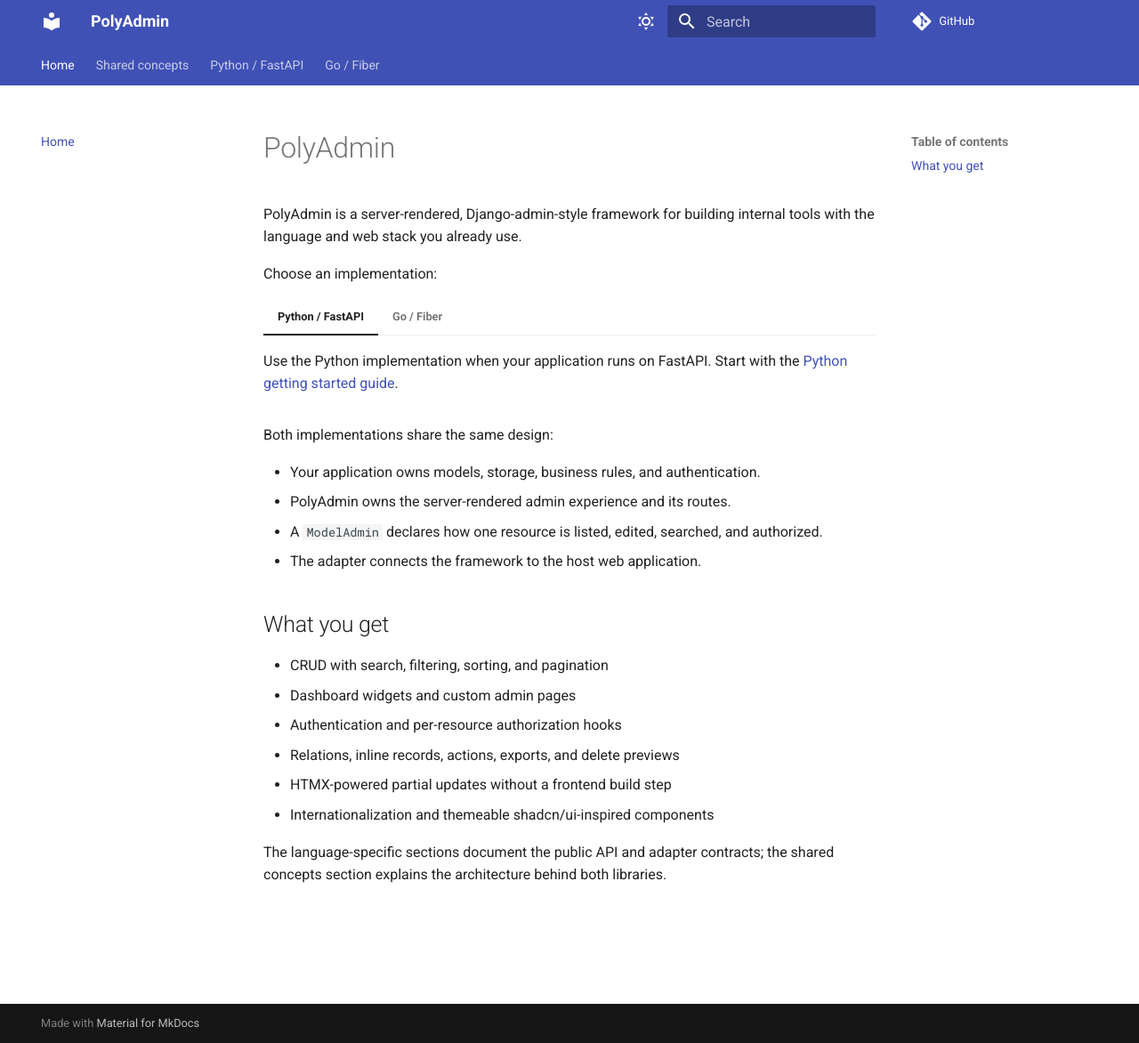
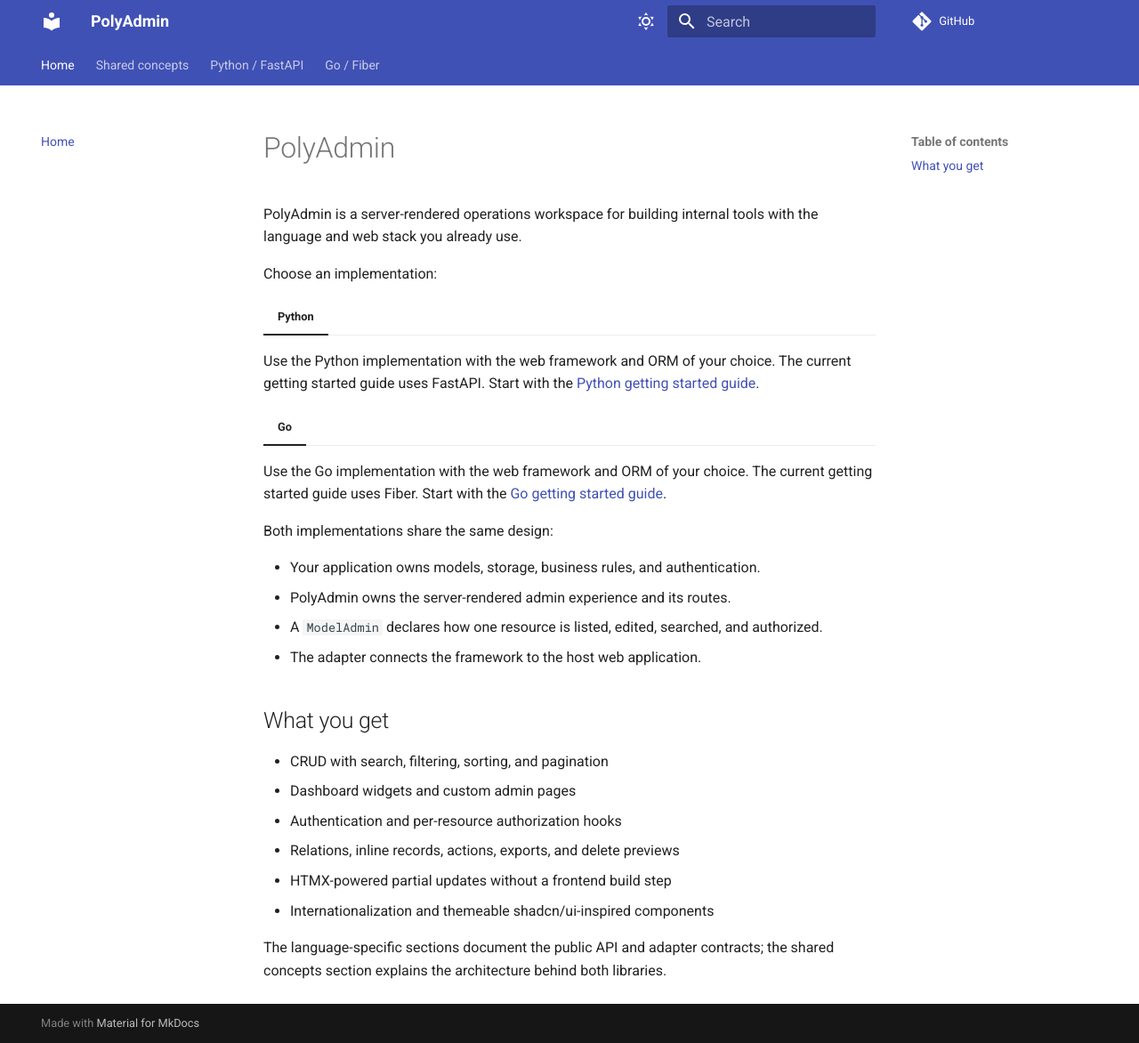
Before and after one commit to MagicRodri/polyadmin-docs, an MkDocs documentation site: the page built from docs/index.md, in a window 1280 px wide and 1172 px high. Shown: the whole window at 89% size. Built offline with MkDocs 1.6.1 and Material for MkDocs 9.7.7, drawn with Linux system fonts in a browser that asks for light colours; comment, search, counter and statistics services are not loaded.

Commit message:
Refactor documentation for clarity and consistency across architecture, Go, and Python sections

```diff
--- a/docs/index.md
+++ b/docs/index.md
@@ -1,19 +1,21 @@
 # PolyAdmin
 
-PolyAdmin is a server-rendered, Django-admin-style framework for building
-internal tools with the language and web stack you already use.
+PolyAdmin is a server-rendered operations workspace for building internal
+tools with the language and web stack you already use.
 
 Choose an implementation:
 
-=== "Python / FastAPI"
+=== "Python"
 
-    Use the Python implementation when your application runs on FastAPI.
-    Start with the [Python getting started guide](python/index.md).
+  Use the Python implementation with the web framework and ORM of your
+  choice. The current getting started guide uses FastAPI.
+  Start with the [Python getting started guide](python/index.md).
 
-=== "Go / Fiber"
+=== "Go"
 
-    Use the Go implementation when your application runs on Fiber. Start with
-    the [Go getting started guide](go/index.md).
+  Use the Go implementation with the web framework and ORM of your choice.
+  The current getting started guide uses Fiber. Start with the [Go getting
+  started guide](go/index.md).
 
 Both implementations share the same design:
 
```
Also changed, not shown: docs/architecture.md (+2 -2 lines), docs/go/index.md (+3 -2 lines), docs/python/index.md (+3 -2 lines).
